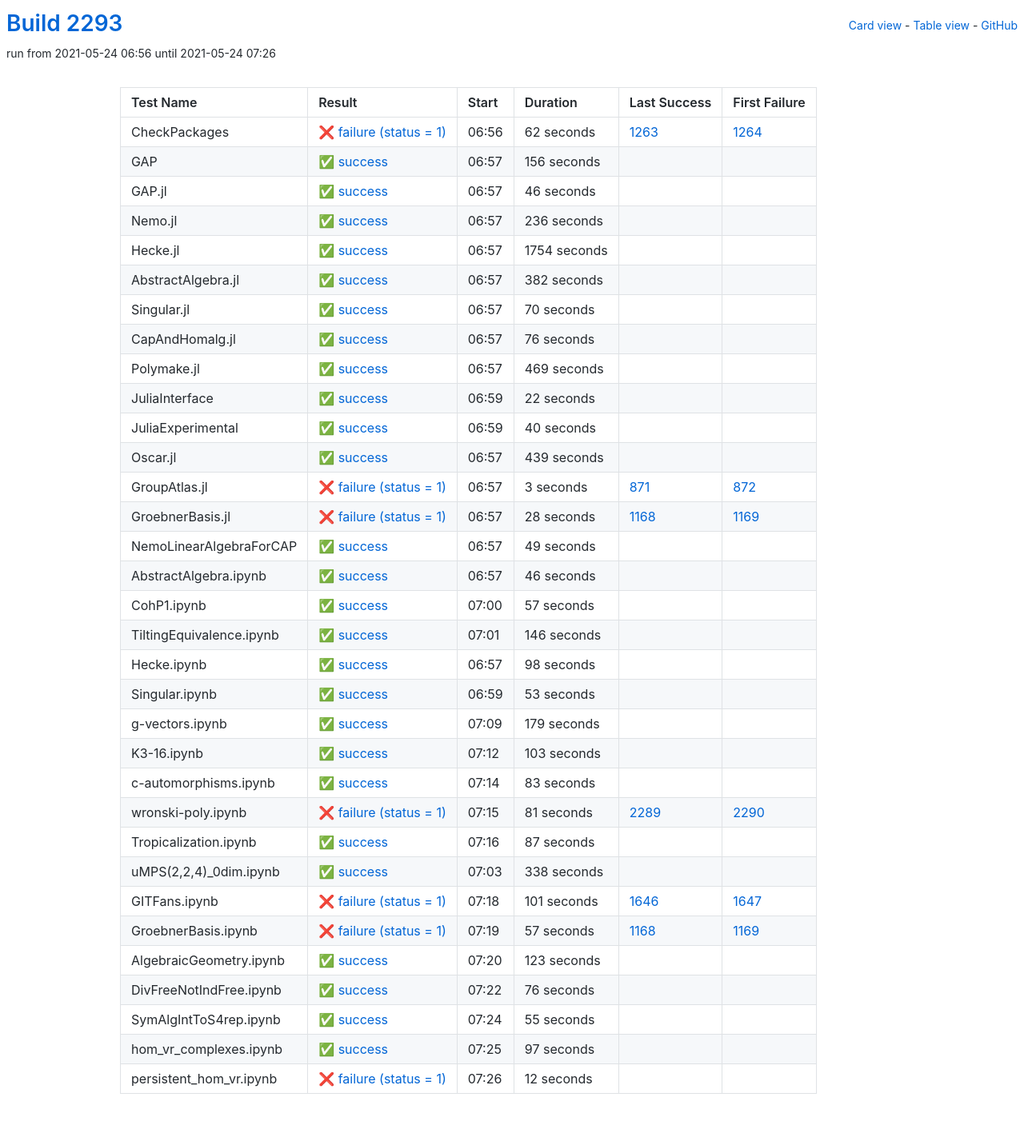
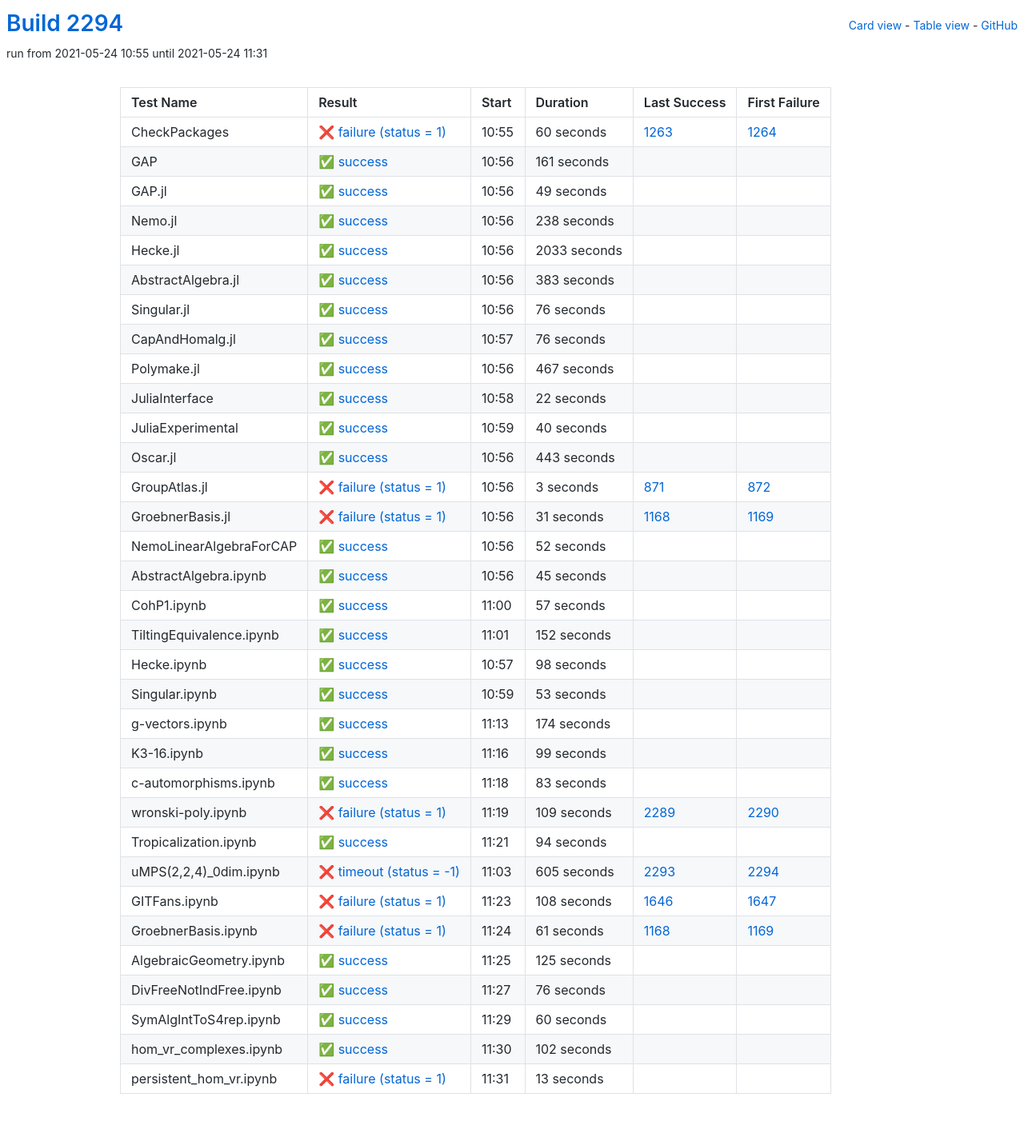
Before and after one commit to oscar-system/oscar-ci-status-stable, a Jekyll site: the page built from table.html, in a window 1280 px wide. Shown: the whole page at 80% size. Built offline with Jekyll 4.4.1, drawn with Linux system fonts in a browser that asks for light colours.

Commit message:
Build #2294

```diff
--- a/_data/ci.yml
+++ b/_data/ci.yml
@@ -1,6 +1,6 @@
 ---
-build: 2293
-build_url: https://oscarci.mathematik.uni-kl.de/job/oscar-stable/2293/
+build: 2294
+build_url: https://oscarci.mathematik.uni-kl.de/job/oscar-stable/2294/
 job: oscar-stable
 organization: oscar-system
 repo: oscar-ci-status-stable
@@ -8,92 +8,92 @@ repourl: https://github.com/oscar-system/oscar-ci-status-stable
 tests:
 - name: CheckPackages
   id: checkpackages
-  log: https://oscarci.mathematik.uni-kl.de/job/oscar-stable/2293/artifact/logs/build-2293/CheckPackages.log
-  start: 2021-05-24 06:56
+  log: https://oscarci.mathematik.uni-kl.de/job/oscar-stable/2294/artifact/logs/build-2294/CheckPackages.log
+  start: 2021-05-24 10:55
   success: false
   exitcode: 1
   status: failure
-  duration: 62
+  duration: 60
   last_success: 1263
   last_success_url: https://oscarci.mathematik.uni-kl.de/job/oscar-stable/1263/
   first_failure: 1264
   first_failure_url: https://oscarci.mathematik.uni-kl.de/job/oscar-stable/1264/
 - name: GAP
   id: gap
-  log: https://oscarci.mathematik.uni-kl.de/job/oscar-stable/2293/artifact/logs/build-2293/GAP.log
-  start: 2021-05-24 06:57
+  log: https://oscarci.mathematik.uni-kl.de/job/oscar-stable/2294/artifact/logs/build-2294/GAP.log
+  start: 2021-05-24 10:56
   success: true
   exitcode: 0
   status: success
-  duration: 156
+  duration: 161
   last_success: false
   last_success_url:
   first_failure: false
   first_failure_url:
 - name: GAP.jl
   id: gap-jl
-  log: https://oscarci.mathematik.uni-kl.de/job/oscar-stable/2293/artifact/logs/build-2293/GAP.jl.log
-  start: 2021-05-24 06:57
+  log: https://oscarci.mathematik.uni-kl.de/job/oscar-stable/2294/artifact/logs/build-2294/GAP.jl.log
+  start: 2021-05-24 10:56
   success: true
   exitcode: 0
   status: success
-  duration: 46
+  duration: 49
   last_success: false
   last_success_url:
   first_failure: false
   first_failure_url:
 - name: Nemo.jl
   id: nemo-jl
-  log: https://oscarci.mathematik.uni-kl.de/job/oscar-stable/2293/artifact/logs/build-2293/Nemo.jl.log
-  start: 2021-05-24 06:57
+  log: https://oscarci.mathematik.uni-kl.de/job/oscar-stable/2294/artifact/logs/build-2294/Nemo.jl.log
+  start: 2021-05-24 10:56
   success: true
   exitcode: 0
   status: success
-  duration: 236
+  duration: 238
   last_success: false
   last_success_url:
   first_failure: false
   first_failure_url:
 - name: Hecke.jl
   id: hecke-jl
-  log: https://oscarci.mathematik.uni-kl.de/job/oscar-stable/2293/artifact/logs/build-2293/Hecke.jl.log
-  start: 2021-05-24 06:57
+  log: https://oscarci.mathematik.uni-kl.de/job/oscar-stable/2294/artifact/logs/build-2294/Hecke.jl.log
+  start: 2021-05-24 10:56
   success: true
   exitcode: 0
   status: success
-  duration: 1754
+  duration: 2033
   last_success: false
   last_success_url:
   first_failure: false
   first_failure_url:
 - name: AbstractAlgebra.jl
   id: abstractalgebra-jl
-  log: https://oscarci.mathematik.uni-kl.de/job/oscar-stable/2293/artifact/logs/build-2293/AbstractAlgebra.jl.log
-  start: 2021-05-24 06:57
+  log: https://oscarci.mathematik.uni-kl.de/job/oscar-stable/2294/artifact/logs/build-2294/AbstractAlgebra.jl.log
+  start: 2021-05-24 10:56
   success: true
   exitcode: 0
   status: success
-  duration: 382
+  duration: 383
   last_success: false
   last_success_url:
   first_failure: false
   first_failure_url:
 - name: Singular.jl
   id: singular-jl
-  log: https://oscarci.mathematik.uni-kl.de/job/oscar-stable/2293/artifact/logs/build-2293/Singular.jl.log
-  start: 2021-05-24 06:57
+  log: https://oscarci.mathematik.uni-kl.de/job/oscar-stable/2294/artifact/logs/build-2294/Singular.jl.log
+  start: 2021-05-24 10:56
   success: true
   exitcode: 0
   status: success
-  duration: 70
+  duration: 76
   last_success: false
   last_success_url:
   first_failure: false
   first_failure_url:
 - name: CapAndHomalg.jl
   id: capandhomalg-jl
-  log: https://oscarci.mathematik.uni-kl.de/job/oscar-stable/2293/artifact/logs/build-2293/CapAndHomalg.jl.log
-  start: 2021-05-24 06:57
+  log: https://oscarci.mathematik.uni-kl.de/job/oscar-stable/2294/artifact/logs/build-2294/CapAndHomalg.jl.log
+  start: 2021-05-24 10:57
   success: true
   exitcode: 0
   status: success
@@ -104,20 +104,20 @@ tests:
   first_failure_url:
 - name: Polymake.jl
   id: polymake-jl
-  log: https://oscarci.mathematik.uni-kl.de/job/oscar-stable/2293/artifact/logs/build-2293/Polymake.jl.log
-  start: 2021-05-24 06:57
+  log: https://oscarci.mathematik.uni-kl.de/job/oscar-stable/2294/artifact/logs/build-2294/Polymake.jl.log
+  start: 2021-05-24 10:56
   success: true
   exitcode: 0
   status: success
-  duration: 469
+  duration: 467
   last_success: false
   last_success_url:
   first_failure: false
   first_failure_url:
 - name: JuliaInterface
   id: juliainterface
-  log: https://oscarci.mathematik.uni-kl.de/job/oscar-stable/2293/artifact/logs/build-2293/JuliaInterface.log
-  start: 2021-05-24 06:59
+  log: https://oscarci.mathematik.uni-kl.de/job/oscar-stable/2294/artifact/logs/build-2294/JuliaInterface.log
+  start: 2021-05-24 10:58
   success: true
   exitcode: 0
   status: success
@@ -128,8 +128,8 @@ tests:
   first_failure_url:
 - name: JuliaExperimental
   id: juliaexperimental
-  log: https://oscarci.mathematik.uni-kl.de/job/oscar-stable/2293/artifact/logs/build-2293/JuliaExperimental.log
-  start: 2021-05-24 06:59
+  log: https://oscarci.mathematik.uni-kl.de/job/oscar-stable/2294/artifact/logs/build-2294/JuliaExperimental.log
+  start: 2021-05-24 10:59
   success: true
   exitcode: 0
   status: success
@@ -140,20 +140,20 @@ tests:
   first_failure_url:
 - name: Oscar.jl
   id: oscar-jl
-  log: https://oscarci.mathematik.uni-kl.de/job/oscar-stable/2293/artifact/logs/build-2293/Oscar.jl.log
-  start: 2021-05-24 06:57
+  log: https://oscarci.mathematik.uni-kl.de/job/oscar-stable/2294/artifact/logs/build-2294/Oscar.jl.log
+  start: 2021-05-24 10:56
   success: true
   exitcode: 0
   status: success
-  duration: 439
+  duration: 443
   last_success: false
   last_success_url:
   first_failure: false
   first_failure_url:
 - name: GroupAtlas.jl
   id: groupatlas-jl
-  log: https://oscarci.mathematik.uni-kl.de/job/oscar-stable/2293/artifact/logs/build-2293/GroupAtlas.jl.log
-  start: 2021-05-24 06:57
+  log: https://oscarci.mathematik.uni-kl.de/job/oscar-stable/2294/artifact/logs/build-2294/GroupAtlas.jl.log
+  start: 2021-05-24 10:56
   success: false
   exitcode: 1
   status: failure
@@ -164,44 +164,44 @@ tests:
   first_failure_url: https://oscarci.mathematik.uni-kl.de/job/oscar-stable/872/
 - name: GroebnerBasis.jl
   id: groebnerbasis-jl
-  log: https://oscarci.mathematik.uni-kl.de/job/oscar-stable/2293/artifact/logs/build-2293/GroebnerBasis.jl.log
-  start: 2021-05-24 06:57
+  log: https://oscarci.mathematik.uni-kl.de/job/oscar-stable/2294/artifact/logs/build-2294/GroebnerBasis.jl.log
+  start: 2021-05-24 10:56
   success: false
   exitcode: 1
   status: failure
-  duration: 28
+  duration: 31
   last_success: 1168
   last_success_url: https://oscarci.mathematik.uni-kl.de/job/oscar-stable/1168/
   first_failure: 1169
   first_failure_url: https://oscarci.mathematik.uni-kl.de/job/oscar-stable/1169/
 - name: NemoLinearAlgebraForCAP
   id: nemolinearalgebraforcap
-  log: https://oscarci.mathematik.uni-kl.de/job/oscar-stable/2293/artifact/logs/build-2293/NemoLinearAlgebraForCAP.log
-  start: 2021-05-24 06:57
+  log: https://oscarci.mathematik.uni-kl.de/job/oscar-stable/2294/artifact/logs/build-2294/NemoLinearAlgebraForCAP.log
+  start: 2021-05-24 10:56
   success: true
   exitcode: 0
   status: success
-  duration: 49
+  duration: 52
   last_success: false
   last_success_url:
   first_failure: false
   first_failure_url:
 - name: AbstractAlgebra.ipynb
   id: abstractalgebra-ipynb
-  log: https://oscarci.mathematik.uni-kl.de/job/oscar-stable/2293/artifact/logs/build-2293/AbstractAlgebra.ipynb.log
-  start: 2021-05-24 06:57
+  log: https://oscarci.mathematik.uni-kl.de/job/oscar-stable/2294/artifact/logs/build-2294/AbstractAlgebra.ipynb.log
+  start: 2021-05-24 10:56
   success: true
   exitcode: 0
   status: success
-  duration: 46
+  duration: 45
   last_success: false
   last_success_url:
   first_failure: false
   first_failure_url:
 - name: CohP1.ipynb
   id: cohp1-ipynb
-  log: https://oscarci.mathematik.uni-kl.de/job/oscar-stable/2293/artifact/logs/build-2293/CohP1.ipynb.log
-  start: 2021-05-24 07:00
+  log: https://oscarci.mathematik.uni-kl.de/job/oscar-stable/2294/artifact/logs/build-2294/CohP1.ipynb.log
+  start: 2021-05-24 11:00
   success: true
   exitcode: 0
   status: success
@@ -212,20 +212,20 @@ tests:
   first_failure_url:
 - name: TiltingEquivalence.ipynb
   id: tiltingequivalence-ipynb
-  log: https://oscarci.mathematik.uni-kl.de/job/oscar-stable/2293/artifact/logs/build-2293/TiltingEquivalence.ipynb.log
-  start: 2021-05-24 07:01
+  log: https://oscarci.mathematik.uni-kl.de/job/oscar-stable/2294/artifact/logs/build-2294/TiltingEquivalence.ipynb.log
+  start: 2021-05-24 11:01
   success: true
   exitcode: 0
   status: success
-  duration: 146
+  duration: 152
   last_success: false
   last_success_url:
   first_failure: false
   first_failure_url:
 - name: Hecke.ipynb
   id: hecke-ipynb
-  log: https://oscarci.mathematik.uni-kl.de/job/oscar-stable/2293/artifact/logs/build-2293/Hecke.ipynb.log
-  start: 2021-05-24 06:57
+  log: https://oscarci.mathematik.uni-kl.de/job/oscar-stable/2294/artifact/logs/build-2294/Hecke.ipynb.log
+  start: 2021-05-24 10:57
   success: true
   exitcode: 0
   status: success
@@ -236,8 +236,8 @@ tests:
   first_failure_url:
 - name: Singular.ipynb
   id: singular-ipynb
-  log: https://oscarci.mathematik.uni-kl.de/job/oscar-stable/2293/artifact/logs/build-2293/Singular.ipynb.log
-  start: 2021-05-24 06:59
+  log: https://oscarci.mathematik.uni-kl.de/job/oscar-stable/2294/artifact/logs/build-2294/Singular.ipynb.log
+  start: 2021-05-24 10:59
   success: true
   exitcode: 0
   status: success
@@ -248,32 +248,32 @@ tests:
   first_failure_url:
 - name: g-vectors.ipynb
   id: g-vectors-ipynb
-  log: https://oscarci.mathematik.uni-kl.de/job/oscar-stable/2293/artifact/logs/build-2293/g-vectors.ipynb.log
-  start: 2021-05-24 07:09
+  log: https://oscarci.mathematik.uni-kl.de/job/oscar-stable/2294/artifact/logs/build-2294/g-vectors.ipynb.log
+  start: 2021-05-24 11:13
   success: true
   exitcode: 0
   status: success
-  duration: 179
+  duration: 174
   last_success: false
   last_success_url:
   first_failure: false
   first_failure_url:
 - name: K3-16.ipynb
   id: k3-16-ipynb
-  log: https://oscarci.mathematik.uni-kl.de/job/oscar-stable/2293/artifact/logs/build-2293/K3-16.ipynb.log
-  start: 2021-05-24 07:12
+  log: https://oscarci.mathematik.uni-kl.de/job/oscar-stable/2294/artifact/logs/build-2294/K3-16.ipynb.log
+  start: 2021-05-24 11:16
   success: true
   exitcode: 0
   status: success
-  duration: 103
+  duration: 99
   last_success: false
   last_success_url:
   first_failure: false
   first_failure_url:
 - name: c-automorphisms.ipynb
   id: c-automorphisms-ipynb
-  log: https://oscarci.mathematik.uni-kl.de/job/oscar-stable/2293/artifact/logs/build-2293/c-automorphisms.ipynb.log
-  start: 2021-05-24 07:14
+  log: https://oscarci.mathematik.uni-kl.de/job/oscar-stable/2294/artifact/logs/build-2294/c-automorphisms.ipynb.log
+  start: 2021-05-24 11:18
   success: true
   exitcode: 0
   status: success
@@ -284,80 +284,80 @@ tests:
   first_failure_url:
 - name: wronski-poly.ipynb
   id: wronski-poly-ipynb
-  log: https://oscarci.mathematik.uni-kl.de/job/oscar-stable/2293/artifact/logs/build-2293/wronski-poly.ipynb.log
-  start: 2021-05-24 07:15
+  log: https://oscarci.mathematik.uni-kl.de/job/oscar-stable/2294/artifact/logs/build-2294/wronski-poly.ipynb.log
+  start: 2021-05-24 11:19
   success: false
   exitcode: 1
   status: failure
-  duration: 81
+  duration: 109
   last_success: 2289
   last_success_url: https://oscarci.mathematik.uni-kl.de/job/oscar-stable/2289/
   first_failure: 2290
   first_failure_url: https://oscarci.mathematik.uni-kl.de/job/oscar-stable/2290/
 - name: Tropicalization.ipynb
   id: tropicalization-ipynb
-  log: https://oscarci.mathematik.uni-kl.de/job/oscar-stable/2293/artifact/logs/build-2293/Tropicalization.ipynb.log
-  start: 2021-05-24 07:16
+  log: https://oscarci.mathematik.uni-kl.de/job/oscar-stable/2294/artifact/logs/build-2294/Tropicalization.ipynb.log
+  start: 2021-05-24 11:21
   success: true
   exitcode: 0
   status: success
-  duration: 87
+  duration: 94
   last_success: false
   last_success_url:
   first_failure: false
   first_failure_url:
 - name: uMPS(2,2,4)_0dim.ipynb
   id: umps-2-2-4-0dim-ipynb
-  log: https://oscarci.mathematik.uni-kl.de/job/oscar-stable/2293/artifact/logs/build-2293/uMPS-2-2-4-_0dim.ipynb.log
-  start: 2021-05-24 07:03
-  success: true
-  exitcode: 0
-  status: success
-  duration: 338
-  last_success: false
-  last_success_url:
-  first_failure: false
-  first_failure_url:
+  log: https://oscarci.mathematik.uni-kl.de/job/oscar-stable/2294/artifact/logs/build-2294/uMPS-2-2-4-_0dim.ipynb.log
+  start: 2021-05-24 11:03
+  success: false
+  exitcode: -1
+  status: timeout
+  duration: 605
+  last_success: 2293
+  last_success_url: https://oscarci.mathematik.uni-kl.de/job/oscar-stable/2293/
+  first_failure: 2294
+  first_failure_url: https://oscarci.mathematik.uni-kl.de/job/oscar-stable/2294/
 - name: GITFans.ipynb
   id: gitfans-ipynb
-  log: https://oscarci.mathematik.uni-kl.de/job/oscar-stable/2293/artifact/logs/build-2293/GITFans.ipynb.log
-  start: 2021-05-24 07:18
+  log: https://oscarci.mathematik.uni-kl.de/job/oscar-stable/2294/artifact/logs/build-2294/GITFans.ipynb.log
+  start: 2021-05-24 11:23
   success: false
   exitcode: 1
   status: failure
-  duration: 101
+  duration: 108
   last_success: 1646
   last_success_url: https://oscarci.mathematik.uni-kl.de/job/oscar-stable/1646/
   first_failure: 1647
   first_failure_url: https://oscarci.mathematik.uni-kl.de/job/oscar-stable/1647/
 - name: GroebnerBasis.ipynb
   id: groebnerbasis-ipynb
-  log: https://oscarci.mathematik.uni-kl.de/job/oscar-stable/2293/artifact/logs/build-2293/GroebnerBasis.ipynb.log
-  start: 2021-05-24 07:19
+  log: https://oscarci.mathematik.uni-kl.de/job/oscar-stable/2294/artifact/logs/build-2294/GroebnerBasis.ipynb.log
+  start: 2021-05-24 11:24
   success: false
   exitcode: 1
   status: failure
-  duration: 57
+  duration: 61
   last_success: 1168
   last_success_url: https://oscarci.mathematik.uni-kl.de/job/oscar-stable/1168/
   first_failure: 1169
   first_failure_url: https://oscarci.mathematik.uni-kl.de/job/oscar-stable/1169/
 - name: AlgebraicGeometry.ipynb
   id: algebraicgeometry-ipynb
-  log: https://oscarci.mathematik.uni-kl.de/job/oscar-stable/2293/artifact/logs/build-2293/AlgebraicGeometry.ipynb.log
-  start: 2021-05-24 07:20
+  log: https://oscarci.mathematik.uni-kl.de/job/oscar-stable/2294/artifact/logs/build-2294/AlgebraicGeometry.ipynb.log
+  start: 2021-05-24 11:25
   success: true
   exitcode: 0
   status: success
-  duration: 123
+  duration: 125
   last_success: false
   last_success_url:
   first_failure: false
   first_failure_url:
 - name: DivFreeNotIndFree.ipynb
   id: divfreenotindfree-ipynb
-  log: https://oscarci.mathematik.uni-kl.de/job/oscar-stable/2293/artifact/logs/build-2293/DivFreeNotIndFree.ipynb.log
-  start: 2021-05-24 07:22
+  log: https://oscarci.mathematik.uni-kl.de/job/oscar-stable/2294/artifact/logs/build-2294/DivFreeNotIndFree.ipynb.log
+  start: 2021-05-24 11:27
   success: true
   exitcode: 0
   status: success
@@ -368,36 +368,36 @@ tests:
   first_failure_url:
 - name: SymAlgIntToS4rep.ipynb
   id: symalginttos4rep-ipynb
-  log: https://oscarci.mathematik.uni-kl.de/job/oscar-stable/2293/artifact/logs/build-2293/SymAlgIntToS4rep.ipynb.log
-  start: 2021-05-24 07:24
+  log: https://oscarci.mathematik.uni-kl.de/job/oscar-stable/2294/artifact/logs/build-2294/SymAlgIntToS4rep.ipynb.log
+  start: 2021-05-24 11:29
   success: true
   exitcode: 0
   status: success
-  duration: 55
+  duration: 60
   last_success: false
   last_success_url:
   first_failure: false
   first_failure_url:
 - name: hom_vr_complexes.ipynb
   id: hom-vr-complexes-ipynb
-  log: https://oscarci.mathematik.uni-kl.de/job/oscar-stable/2293/artifact/logs/build-2293/hom_vr_complexes.ipynb.log
-  start: 2021-05-24 07:25
+  log: https://oscarci.mathematik.uni-kl.de/job/oscar-stable/2294/artifact/logs/build-2294/hom_vr_complexes.ipynb.log
+  start: 2021-05-24 11:30
   success: true
   exitcode: 0
   status: success
-  duration: 97
+  duration: 102
   last_success: false
   last_success_url:
   first_failure: false
   first_failure_url:
 - name: persistent_hom_vr.ipynb
   id: persistent-hom-vr-ipynb
-  log: https://oscarci.mathematik.uni-kl.de/job/oscar-stable/2293/artifact/logs/build-2293/persistent_hom_vr.ipynb.log
-  start: 2021-05-24 07:26
+  log: https://oscarci.mathematik.uni-kl.de/job/oscar-stable/2294/artifact/logs/build-2294/persistent_hom_vr.ipynb.log
+  start: 2021-05-24 11:31
   success: false
   exitcode: 1
   status: failure
-  duration: 12
+  duration: 13
   last_success: false
   last_success_url:
   first_failure: false
```
Also changed, not shown: README.md.
